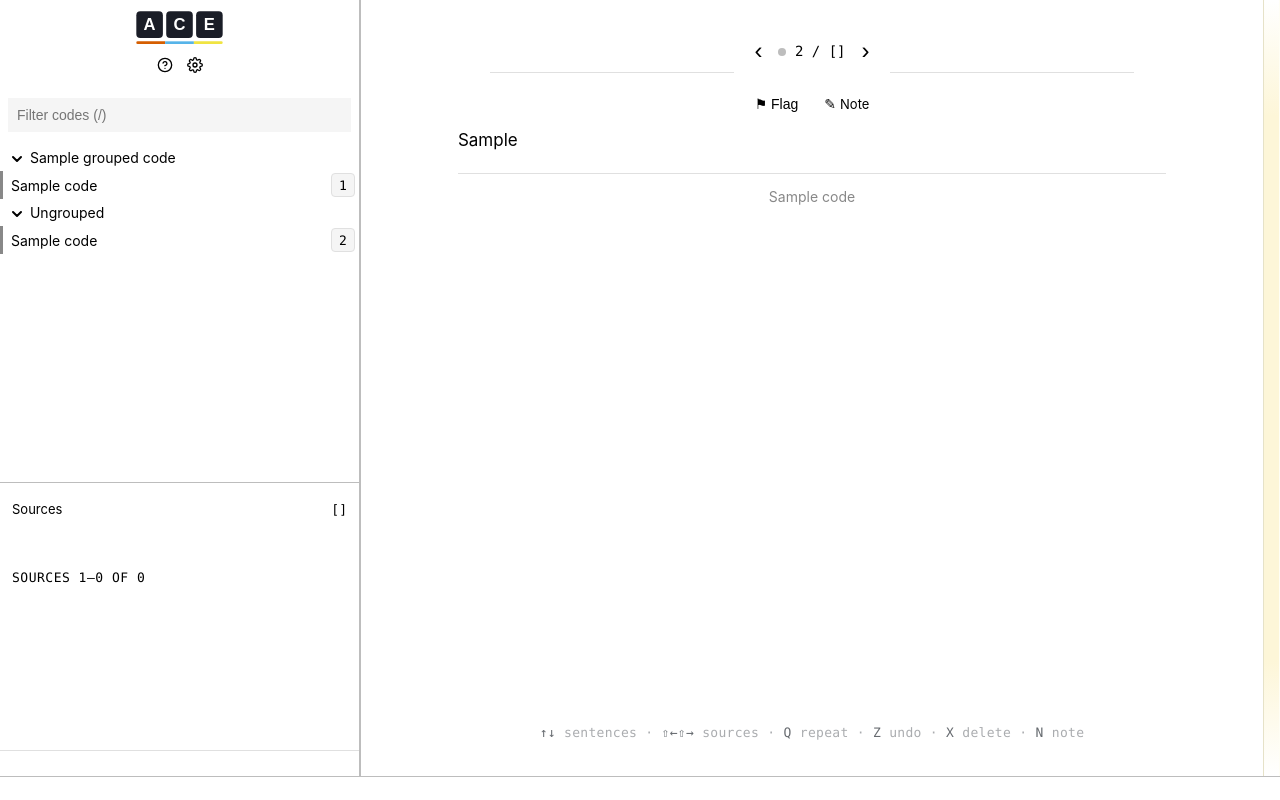
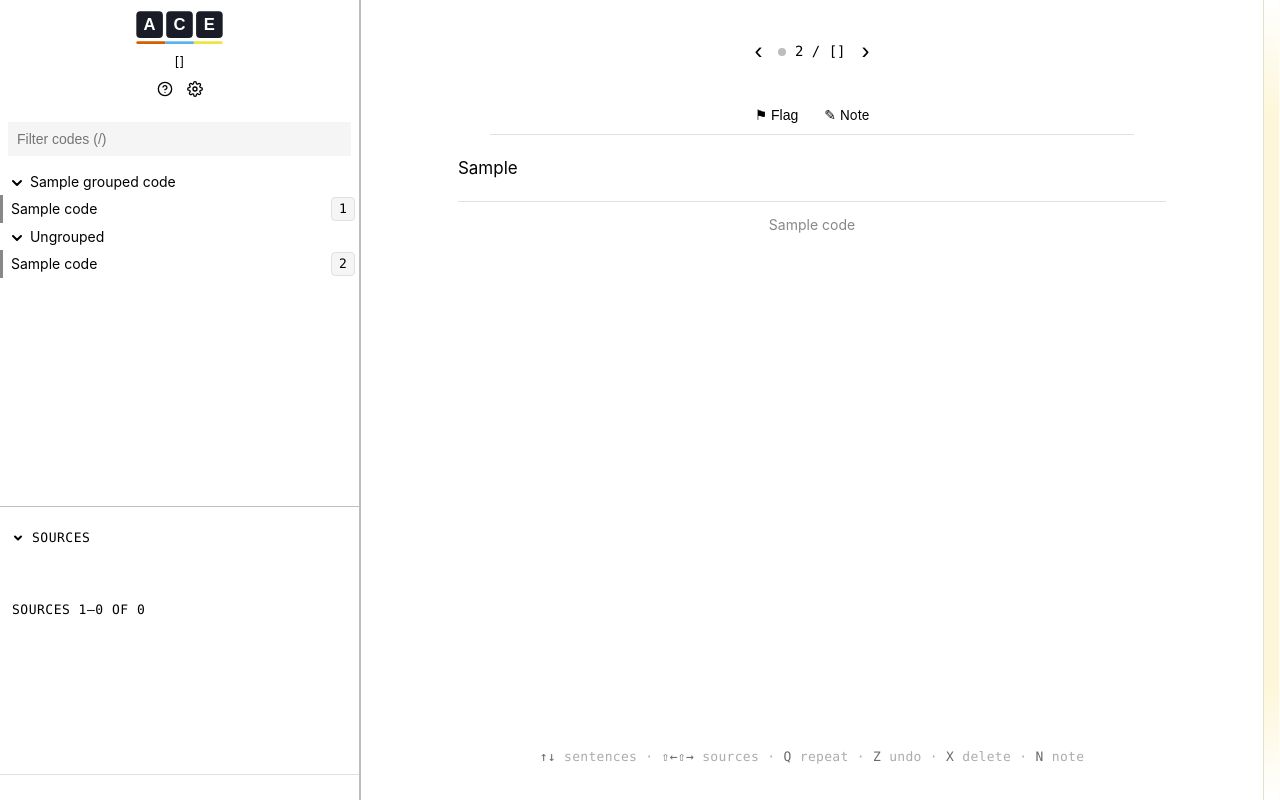
Before and after one commit to januarharianto/annotation-coding-environment, a Python web app: template src/ace/templates/coding.html in a window 1280 px wide. Run offline with Jinja, Linux system fonts and the light colour scheme; the template is opened without the code that fills it: most values are stand-ins (such as "Sample title", 1, 10 or a date in 2020).

Commit message:
feat(coding): collapsible header + text-panel event pill (#60)
* style(coding): hide global statusbar and reclaim viewport height

* feat(coding): collapsible source-grid header with persisted state

Replace the static Sources header with a VS Code-style button that
toggles the grid panel. State is persisted in localStorage and restored
via an inline head script before CSS loads to prevent flash. Total
source count dropped from header (already in range label).

* feat(coding): text-panel three-row header with event pill slot

Wrap .ace-text-nav and .ace-flag-row in a new .ace-text-header div and
insert a fixed-height (28 px) .ace-text-event-row between them. A single
border-bottom on the wrapper replaces the per-row border on .ace-text-nav.
The pill element (#ace-text-event-pill) starts empty; CSS :not(:empty)
fades it in when text is set. Two kind modifiers (default green dot, --err
burnt orange) use existing --ace-success / --ace-warning tokens.

* feat(coding): route event channel to both statusbar and text pill

_oob_status now emits a second OOB fragment targeting #ace-text-event-pill
(present only on /code); HTMX silently drops it on other pages. _setStatus
mirrors text and class updates to both elements via a single shared timer.

* feat(coding): show project name in sidebar brand section

* style(coding): match source-grid header typography to range label

Uppercase + mono + 0.5px tracking mirrors the .ace-grid-sub-label pattern
used just below, so the panel's two labels read as one vocabulary. Bumps
chevron stroke-width 1.5 -> 2 for a more visible click affordance.

```diff
--- a/src/ace/static/css/coding.css
+++ b/src/ace/static/css/coding.css
@@ -11,12 +11,19 @@
 #coding-workspace {
   display: flex;
   flex-direction: column;
-  /* Reserve space for the fixed #ace-statusbar (ace.css:100 — 24px tall) so
-     sidebar content at the very bottom, such as the source-grid inspector
-     row, isn't occluded by the status bar. */
-  height: calc(100vh - 24px);
+  /* Full viewport height — the global #ace-statusbar is hidden on /code
+     (rule below), so no 24 px reservation is needed. Other pages keep the
+     statusbar via base.html + ace.css. */
+  height: 100vh;
   min-width: 1000px;
   overflow: hidden;
+}
+
+/* Suppress the global statusbar on the coding page — the event channel is
+   rehoused into the text-panel header pill (see .ace-text-event-row below).
+   coding.css is only loaded on /code, so this rule is scoped implicitly. */
+#ace-statusbar {
+  display: none;
 }
 
 /* ---- Sidebar branding ---- */
@@ -35,6 +42,18 @@
   display: inline-flex;
   align-items: center;
   text-decoration: none;
+}
+
+.ace-sidebar-brand-project {
+  font-size: var(--ace-font-size-2xs);
+  color: var(--ace-text-muted);
+  font-weight: 400;
+  letter-spacing: 0.2px;
+  max-width: 100%;
+  overflow: hidden;
+  text-overflow: ellipsis;
+  white-space: nowrap;
+  padding: 0 var(--ace-space-2);
 }
 
 .ace-sidebar-logo {
@@ -120,11 +139,14 @@
   border-radius: var(--ace-radius);
 }
 
+.ace-text-header {
+  margin: 0 var(--ace-space-8) var(--ace-space-4);
+  border-bottom: 1px solid var(--ace-border-light);
+}
+
 .ace-text-nav {
   text-align: center;
   padding: var(--ace-space-2) 0 0;
-  margin: 0 var(--ace-space-8) var(--ace-space-4);
-  border-bottom: 1px solid var(--ace-border-light);
 }
 
 .ace-text-nav .ace-nav-cluster {
@@ -168,6 +190,56 @@
 }
 
 .ace-flag-btn:hover .ace-flag-chip--active { background: rgba(191, 54, 12, 0.16); }
+
+/* ---- Text-panel event slot (row 2 of 3 in the header stack) ---- */
+
+.ace-text-event-row {
+  display: flex;
+  align-items: center;
+  justify-content: center;
+  height: 28px;              /* fixed — pill cannot shift neighbours */
+  padding: 0 var(--ace-space-4);
+}
+
+.ace-text-event-pill {
+  display: inline-flex;
+  align-items: center;
+  gap: 6px;
+  font-family: var(--ace-font-mono);
+  font-size: var(--ace-font-size-2xs);
+  padding: 2px 10px;
+  background: var(--ace-bg-muted);
+  border: 1px solid var(--ace-border-light);
+  border-radius: 999px;
+  color: var(--ace-text);
+  opacity: 0;
+  transform: translateY(-2px);
+  transition: opacity var(--ace-transition), transform var(--ace-transition);
+}
+
+.ace-text-event-pill::before {
+  content: "";
+  width: 6px;
+  height: 6px;
+  border-radius: 50%;
+  background: var(--ace-success);
+  flex-shrink: 0;
+}
+
+.ace-text-event-pill:not(:empty) {
+  opacity: 1;
+  transform: translateY(0);
+}
+
+.ace-text-event-pill--err {
+  color: var(--ace-warning);
+  border-color: var(--ace-warning);
+  background: #fff;
+}
+
+.ace-text-event-pill--err::before {
+  background: var(--ace-warning);
+}
 
 /* ---- Status badge ---- */
 
@@ -1064,15 +1136,53 @@ html[data-ace-note-open="1"] .ace-note-rail {
 }
 
 .ace-grid-header {
+  appearance: none;
+  background: none;
+  border: 0;
+  width: 100%;
   display: flex;
   align-items: center;
-  justify-content: space-between;
-  padding: var(--ace-space-1) var(--ace-space-3);
+  gap: var(--ace-space-2);
+  padding: var(--ace-space-2) var(--ace-space-3);
+  font: inherit;
   font-size: var(--ace-font-size-2xs);
   color: var(--ace-text-muted);
+  cursor: pointer;
+  text-align: left;
+  flex-shrink: 0;
+  transition: background-color var(--ace-transition);
+}
+.ace-grid-header:hover { background-color: var(--ace-bg-muted); }
+.ace-grid-header:focus-visible {
+  outline: 2px solid var(--ace-focus);
+  outline-offset: -2px;
+}
+.ace-grid-chevron {
+  transition: transform var(--ace-transition);
   flex-shrink: 0;
 }
-.ace-grid-meta { font-family: var(--ace-font-mono); }
+.ace-grid-header[aria-expanded="false"] .ace-grid-chevron {
+  transform: rotate(-90deg);
+}
+.ace-grid-title {
+  font-family: var(--ace-font-mono);
+  font-weight: var(--ace-weight-medium);
+  text-transform: uppercase;
+  letter-spacing: 0.5px;
+}
+
+/* Collapse mechanism: display:contents keeps the wrapper neutral in layout
+   when expanded, so flex children of .ace-sidebar-grid still participate.
+   When collapsed, the wrapper flips to display:none, hiding all children
+   in one shot. */
+.ace-grid-content {
+  display: contents;
+}
+html[data-ace-grid-collapsed="1"] .ace-grid-content { display: none; }
+html[data-ace-grid-collapsed="1"] .ace-sidebar-grid {
+  flex: 0 0 auto;
+  min-height: 0;
+}
 
 /* ================================================================ */
 /* Sparkline minimap + tile viewport (replaces coloured-square grid)*/
--- a/src/ace/static/js/bridge.js
+++ b/src/ace/static/js/bridge.js
@@ -19,6 +19,10 @@
  * 16. SVG overlay — annotation rendering
  * 17. Sidebar keyboard navigation (ARIA treeview)
  * 18. DOMContentLoaded init
+ * 19. Import form column-role assignment
+ * 20. Codebook menu
+ * 21. Source note drawer
+ * 22. Source-grid collapse toggle
  */
 
 (function () {
@@ -2494,20 +2498,38 @@
    */
   function _setStatus(text, kind) {
     kind = kind || "ok";
-    const el = document.querySelector(".ace-statusbar-event");
-    if (!el) return;
+    const sbEl = document.querySelector(".ace-statusbar-event");
+    const pillEl = document.getElementById("ace-text-event-pill");
+    if (!sbEl && !pillEl) return;
+
     if (_statusEventClearTimer) {
       clearTimeout(_statusEventClearTimer);
       _statusEventClearTimer = null;
     }
-    el.textContent = text || "";
-    el.classList.remove("ace-statusbar-event--ok", "ace-statusbar-event--err");
-    if (text) el.classList.add("ace-statusbar-event--" + kind);
+
+    if (sbEl) {
+      sbEl.textContent = text || "";
+      sbEl.classList.remove("ace-statusbar-event--ok", "ace-statusbar-event--err");
+      if (text) sbEl.classList.add("ace-statusbar-event--" + kind);
+    }
+    if (pillEl) {
+      pillEl.textContent = text || "";
+      pillEl.classList.remove("ace-text-event-pill--ok", "ace-text-event-pill--err");
+      if (text) pillEl.classList.add("ace-text-event-pill--" + kind);
+    }
+
     if (text) _announce(text, kind === "err");
+
     if (kind === "ok" && text) {
       _statusEventClearTimer = setTimeout(function () {
-        el.textContent = "";
-        el.classList.remove("ace-statusbar-event--ok");
+        if (sbEl) {
+          sbEl.textContent = "";
+          sbEl.classList.remove("ace-statusbar-event--ok");
+        }
+        if (pillEl) {
+          pillEl.textContent = "";
+          pillEl.classList.remove("ace-text-event-pill--ok");
+        }
       }, 2000);
     }
   }
@@ -3458,4 +3480,37 @@
       if (rail) rail.setAttribute("aria-expanded", "true");
     }
   });
+
+  /* ================================================================
+   * 22. Source-grid collapse toggle
+   * ================================================================ */
+
+  /** Toggle the sidebar source-grid panel between expanded and collapsed. */
+  function _aceToggleGridCollapse() {
+    const wasCollapsed = document.documentElement.dataset.aceGridCollapsed === "1";
+    const btn = document.getElementById("ace-grid-collapse-btn");
+    if (wasCollapsed) {
+      delete document.documentElement.dataset.aceGridCollapsed;
+      try { localStorage.removeItem("ace-grid-collapsed"); } catch (_) {}
+      if (btn) btn.setAttribute("aria-expanded", "true");
+      // Re-render so the ResizeObserver picks up the restored height.
+      if (typeof window._aceRenderSourceGrid === "function") {
+        window._aceRenderSourceGrid();
+      }
+    } else {
+      document.documentElement.dataset.aceGridCollapsed = "1";
+      try { localStorage.setItem("ace-grid-collapsed", "1"); } catch (_) {}
+      if (btn) btn.setAttribute("aria-expanded", "false");
+    }
+  }
+
+  // Event delegation on document — survives HTMX OOB swaps that re-create
+  // the button element.
+  document.addEventListener("click", function (evt) {
+    const btn = evt.target.closest("#ace-grid-collapse-btn");
+    if (btn) {
+      evt.preventDefault();
+      _aceToggleGridCollapse();
+    }
+  });
 })();
--- a/src/ace/templates/coding.html
+++ b/src/ace/templates/coding.html
@@ -27,6 +27,15 @@
   try {
     if (localStorage.getItem("ace-note-open") === "1") {
       document.documentElement.dataset.aceNoteOpen = "1";
+    }
+  } catch (_) {}
+</script>
+<script>
+  // Restore source-grid collapse state before CSS loads (matches the
+  // ace-note-open pattern above — see CLAUDE.md).
+  try {
+    if (localStorage.getItem("ace-grid-collapsed") === "1") {
+      document.documentElement.dataset.aceGridCollapsed = "1";
     }
   } catch (_) {}
 </script>
@@ -76,6 +85,7 @@ rect.ace-flash-{{ code["id"] }} {
     <aside id="code-sidebar" class="ace-sidebar" aria-label="Codebook">
       <div class="ace-sidebar-brand" role="banner">
         <a href="/" class="ace-sidebar-brand-link" title="ACE v{{ version }}"><img src="/static/logo-light.svg" alt="ACE" class="ace-sidebar-logo"></a>
+        <span class="ace-sidebar-brand-project" title="{{ project_file_stem }}">{{ project_file_stem }}</span>
         <div class="ace-sidebar-brand-actions">
           <button type="button" class="ace-sidebar-help-btn" aria-label="Keyboard shortcuts" id="sidebar-help-btn"><svg width="16" height="16" viewBox="0 0 24 24" fill="none" stroke="currentColor" stroke-width="2" stroke-linecap="round" stroke-linejoin="round"><circle cx="12" cy="12" r="10"/><path d="M9.09 9a3 3 0 0 1 5.83 1c0 2-3 3-3 3"/><line x1="12" y1="17" x2="12.01" y2="17"/></svg></button>
           <div class="ace-codebook-menu" id="codebook-menu-wrapper">
@@ -148,10 +158,16 @@ rect.ace-flash-{{ code["id"] }} {
            tabindex="0"></div>
 
       <section id="ace-sidebar-grid" class="ace-sidebar-grid" aria-label="Sources">
-        <header class="ace-grid-header">
+        <button type="button" id="ace-grid-collapse-btn" class="ace-grid-header"
+                aria-expanded="true" aria-controls="ace-grid-content">
+          <svg class="ace-grid-chevron" width="12" height="12" viewBox="0 0 12 12"
+               aria-hidden="true" focusable="false">
+            <path d="M3 4.5 L6 7.5 L9 4.5" fill="none" stroke="currentColor"
+                  stroke-width="2" stroke-linecap="round" stroke-linejoin="round"/>
+          </svg>
           <span class="ace-grid-title">Sources</span>
-          <span class="ace-grid-meta">{{ total_sources }}</span>
-        </header>
+        </button>
+        <div id="ace-grid-content" class="ace-grid-content">
           <div id="ace-grid-spark" class="ace-grid-spark"
                role="img" aria-label="Source density overview — click to jump to a range"></div>
           <div class="ace-grid-sub-header">
@@ -163,6 +179,7 @@ rect.ace-flash-{{ code["id"] }} {
                aria-live="polite" aria-atomic="true"></div>
           <script id="ace-sources-data" type="application/json">{{ sources_json | tojson }}</script>
           <div id="ace-grid-live" class="ace-sr-only" aria-live="polite"></div>
+        </div>
       </section>
       <div aria-live="polite" class="ace-sr-only" id="ace-live-region"></div>
       <div role="alert" aria-live="assertive" class="ace-sr-only" id="ace-live-region-assertive"></div>
@@ -178,6 +195,7 @@ rect.ace-flash-{{ code["id"] }} {
       {# Centre: text panel #}
       {% block text_panel %}
       <main id="text-panel" class="ace-text-panel" tabindex="0">
+        <div class="ace-text-header">
           <div class="ace-text-nav">
             <div class="ace-nav-cluster">
               <button class="ace-nav-btn" id="btn-prev"
@@ -191,6 +209,12 @@ rect.ace-flash-{{ code["id"] }} {
                       {% if current_index >= total_sources - 1 %}disabled{% endif %}
                       onclick="aceNavigateNext()">&#8250;</button>
             </div>
+          </div>
+          <div class="ace-text-event-row">
+            <span id="ace-text-event-pill"
+                  class="ace-text-event-pill"
+                  role="status"
+                  aria-live="polite"></span>
           </div>
           <div class="ace-flag-row">
             <button type="button" class="ace-flag-btn{% if current_status == 'flagged' %} ace-flag-btn--active{% endif %}"
@@ -208,6 +232,7 @@ rect.ace-flash-{{ code["id"] }} {
               <span class="ace-note-icon">&#9998;</span>
               <span class="ace-note-label">Note</span>
             </button>
+          </div>
         </div>
         {% if sentence_html %}
         <div class="ace-text-body">
@@ -290,6 +315,9 @@ rect.ace-flash-{{ code["id"] }} {
     if (typeof window._aceRenderSourceGrid === "function") {
       window._aceRenderSourceGrid();
     }
+    const collapsed = document.documentElement.dataset.aceGridCollapsed === "1";
+    const btn = document.getElementById("ace-grid-collapse-btn");
+    if (btn && collapsed) btn.setAttribute("aria-expanded", "false");
   });
   (function() {
     var params = new URLSearchParams(window.location.search);
```
Also changed, not shown: src/ace/routes/api.py (+20 -7 lines), tests/test_coding_routes.py (+99 -0 lines). Lines whose indentation alone changed are shown as unchanged.
